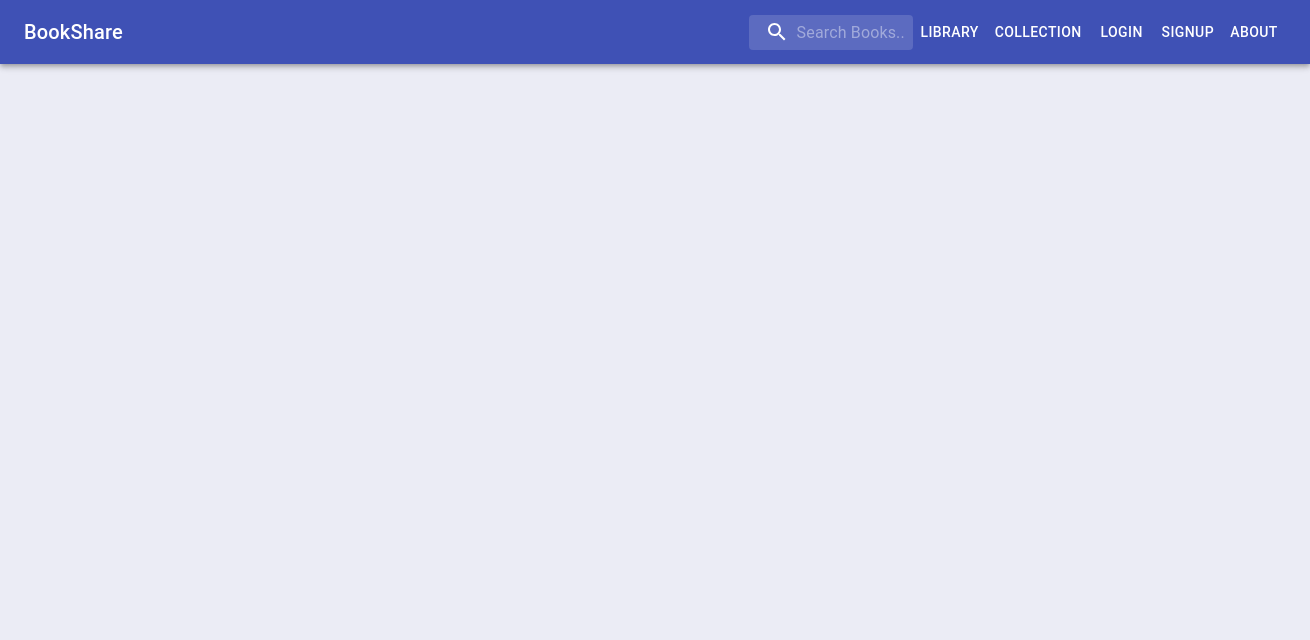
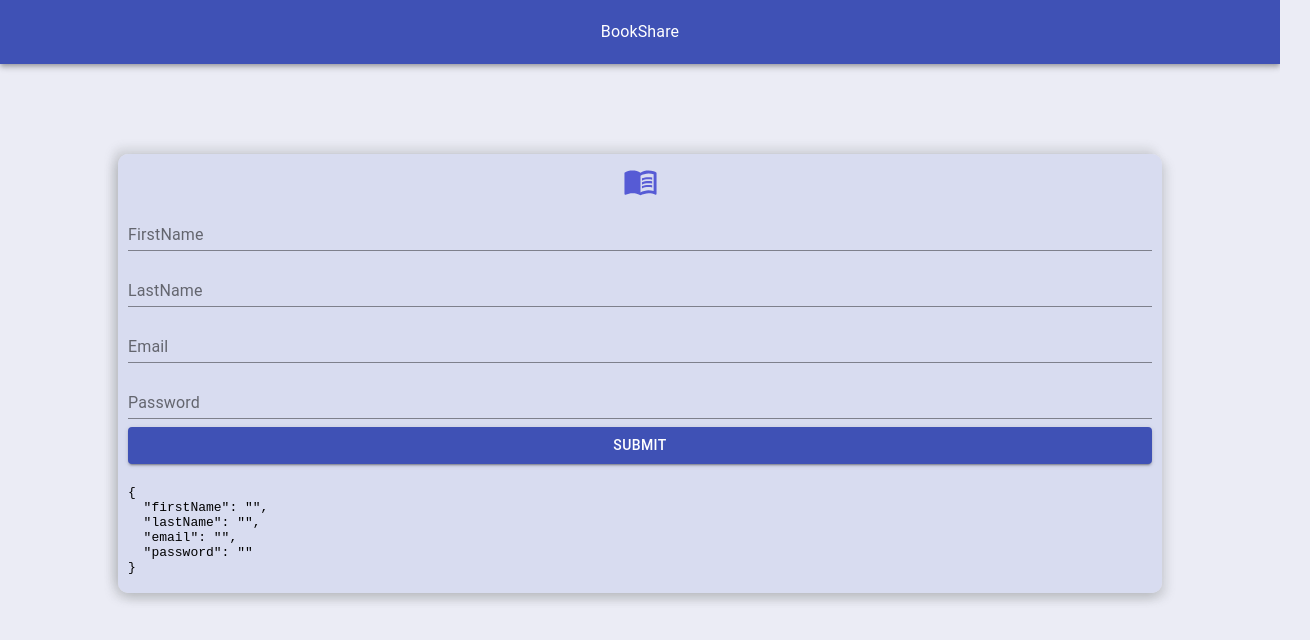
Before and after one commit to YagneshP/book_share_client, a React (Create React App) app: page / in a window 1280 px wide. Shown: the top 640 px of the page, 1310 px wide, since content can reach past the window. Built offline with nearby package versions, Linux system fonts and the light colour scheme; no server answers.

Commit message:
Include signform with formik

```diff
--- a/package.json
+++ b/package.json
@@ -8,6 +8,7 @@
     "@testing-library/jest-dom": "^5.11.6",
     "@testing-library/react": "^11.1.2",
     "@testing-library/user-event": "^12.2.2",
+    "formik": "^2.2.5",
     "json-server": "^0.16.3",
     "react": "^17.0.1",
     "react-dom": "^17.0.1",
@@ -16,7 +17,8 @@
     "react-scripts": "4.0.0",
     "redux": "^4.0.5",
     "redux-thunk": "^2.3.0",
-    "web-vitals": "^0.2.4"
+    "web-vitals": "^0.2.4",
+    "yup": "^0.31.0"
   },
   "scripts": {
     "start": "react-scripts start",
--- a/src/App.js
+++ b/src/App.js
@@ -6,9 +6,10 @@ import {makeStyles} from '@material-ui/core/styles';
 import {BrowserRouter as Router,Switch,Route,} from "react-router-dom";
 import {Grid} from "@material-ui/core";
 import {connect} from "react-redux"
+import SignUpForm from "./components/SignUpForm/SignUpForm";
 const useStyles = makeStyles((theme) => ({
-	library: {
-		margin: "15px 15px"
+	navbar: {
+		textAlign:"center"
 	},
 }));
 
@@ -45,16 +46,20 @@ function App(props) {
 	return (
 		<Router>
 			< Grid container direction = "column"	 >
-	     	<Grid item >
+	     	<Grid item className={classes.navbar}>
 		      <Navbar / >
 		    </Grid>
-        <Grid item container className = {classes.library} >
+
+        <Grid item  >
 					<Switch>
 						<Route path="/library">
 							<BookCard user={user} books={books} / >
 						</Route>
 						<Route path="/users/:id/collection">
 							<BookCollection user={user} collection={collection}/ >
+						</Route>
+						<Route path="/">
+						<SignUpForm/>
 						</Route>
 					</Switch>
 		    </Grid>
--- a/src/components/NavBar/Navbar.js
+++ b/src/components/NavBar/Navbar.js
@@ -68,10 +68,10 @@ const {getuserCollection} = props
       <AppBar position="static">
         <Toolbar>
 
-          <Typography variant="h6" className={classes.title}>
+          <Typography  className={classes.title}>
             BookShare
           </Typography>
-					<div className={classes.search}>
+					{/* <div className={classes.search}>
             <div className={classes.searchIcon}>
               <SearchIcon />
             </div>
@@ -88,7 +88,7 @@ const {getuserCollection} = props
 	        <Button component={Link}  color="inherit" to="/users/:id/collection" onClick={()=> getuserCollection(1)}>Collection</Button>
           <Button color="inherit">Login</Button>
 					<Button color="inherit">SignUp</Button>
-					<Button color="inherit">About</Button>
+					<Button color="inherit">About</Button> */}
         </Toolbar>
       </AppBar>
     </div>
--- /dev/null
+++ b/src/components/SignUpForm/SignUpForm.js
@@ -0,0 +1,102 @@
+import React from 'react';
+import {TextField, Button, Grid} from "@material-ui/core";
+import {makeStyles} from "@material-ui/core/styles"
+import {useFormik } from "formik";
+import LocalLibraryIcon from '@material-ui/icons/LocalLibrary';
+import MenuBookIcon from '@material-ui/icons/MenuBook';
+const useStyles = makeStyles((theme)=>({
+	formDiv:{
+		height:"100%",
+		marginTop:"10vh"
+	},
+	formBox:{
+		margin: "10px auto",
+    // border: "1px solid black",
+    padding: "10px 10px",
+    borderRadius: "10px",
+    backgroundColor: "#d4d8efc7",
+    boxShadow: " 5px 6px 10px rgba(112,115,115,0.2),-5px 6px 10px rgba(112,115,115,0.2),-5px -6px 10px rgba(112,115,115,0.2) ",
+	},
+	 root: {
+	width:"80vw",
+    '& > *': {
+			marginBottom: theme.spacing(1),
+			width:"80vw"
+    },
+}
+}))
+const SignUpForm = () => {
+
+	const formik = useFormik({
+		initialValues:{
+			firstName:"",
+			lastName:"",
+			email:"",
+			password:""
+		},
+		onSubmit : values => {
+			console.log("[Values]", values);
+		}
+	});
+	const classes = useStyles();
+	return (
+		// <div className={classes.root}>
+		<Grid container className={classes.formDiv}>
+
+			<div className={classes.formBox}>
+				<Grid style={{textAlign:"center"}}>
+						<MenuBookIcon fontSize="large" style={{color:"#3d41d0d4"}}/>
+				</Grid>
+				<Grid item xs={12}  >
+				<form onSubmit={formik.handleSubmit} className={classes.root} >
+        <TextField
+          fullWidth
+          id="firstName"
+          name="firstName"
+          label="FirstName"
+          value={formik.values.firstName}
+          onChange={formik.handleChange}
+        />
+				 <TextField
+           fullWidth
+          id="lastName"
+          name="lastName"
+          label="LastName"
+          value={formik.values.lastName}
+          onChange={formik.handleChange}
+        />
+				 <TextField
+        fullWidth
+          id="email"
+          name="email"
+          label="Email"
+          value={formik.values.email}
+          onChange={formik.handleChange}
+        />
+        <TextField
+          fullWidth
+          id="password"
+          name="password"
+          label="Password"
+          type="password"
+          value={formik.values.password}
+          onChange={formik.handleChange}
+        />
+        <Button color="primary" variant="contained" fullWidth type="submit">
+          Submit
+        </Button>
+				<pre>
+				{JSON.stringify(formik.values, null, 2)}
+			</pre>
+      </form>
+				</Grid>
+
+
+		</div>
+
+		</Grid>
+
+	)
+}
+
+export default SignUpForm
```
Also changed, not shown: 1 other file (tests, documents, lock files or other folders).
